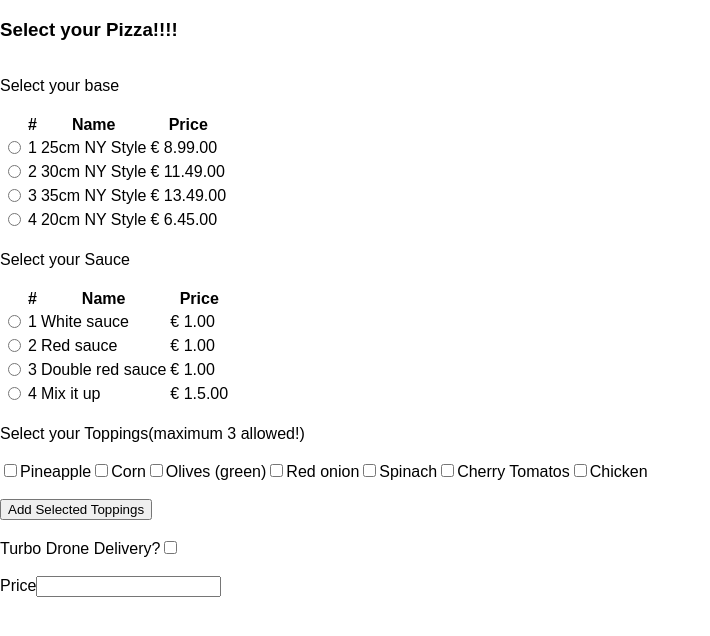
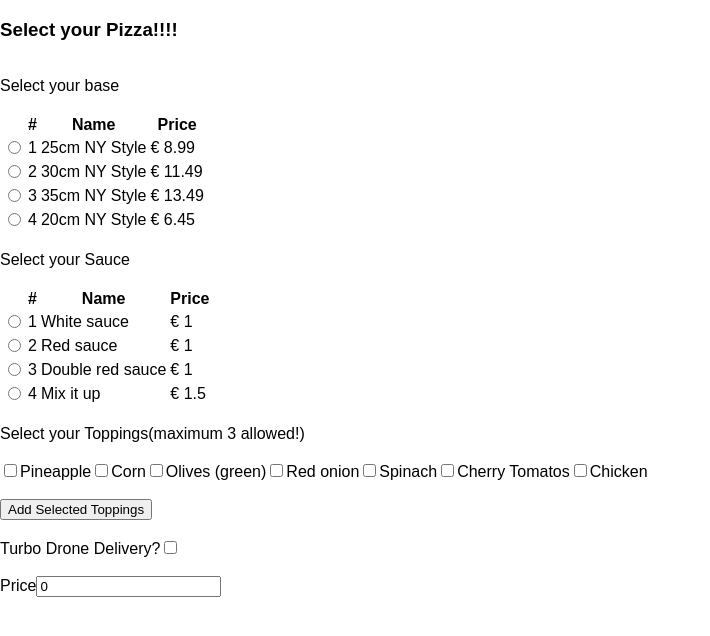
Before and after one commit to neenu-kurian/pizza-configurator-app, a React (Create React App) app: page / in a window 1280 px wide. Shown: the top 636 px of the page, without its empty margins (0-710 px from the left). Built offline with nearby package versions, Linux system fonts and the light colour scheme.

Commit message:
Added  Price calculateion

```diff
--- a/src/components/PizzaBase.js
+++ b/src/components/PizzaBase.js
@@ -57,7 +57,7 @@ class PizzaBase extends Component {
 
                                         <td>{pizzabase.id}</td>
                                         <td>{pizzabase.name}</td>
-                                        <td>&euro; {pizzabase.price}.00</td>
+                                        <td>&euro; {pizzabase.price}</td>
                                     </tr>
 
                                 </tbody>
--- a/src/components/PizzaPrice.js
+++ b/src/components/PizzaPrice.js
@@ -1,28 +1,26 @@
 import React, {Component} from 'react';
 import {connect} from 'react-redux'
-import { TotalPrice } from '../constants';
 
- class PizzaPrice extends Component{
-
+class PizzaPrice extends Component {
 
     render() {
 
-
+        const price = Number(this.props.PizzaSelected.baseprice) + Number(this.props.PizzaSelected.sauceprice) + Number(this.props.PizzaSelected.toppings.length * 0.50)
+        const turborprice = (0.1 * (Number(this.props.PizzaSelected.baseprice) + Number(this.props.PizzaSelected.sauceprice) + Number(this.props.PizzaSelected.toppings.length * 0.50)))
 
         return (
             <div>
                 <label className="price">Price</label>
-        <input className="priceinput" value={""} type={'text'}/>
+                {(this.props.PizzaSelected.turbodelivery)
+                    ? <input className="priceinput" value={Number(price + turborprice).toFixed(2)} type={'text'}/>
+                    : <input className="priceinput" value={price} type={'text'}/>}
             </div>
         )
     }
 }
 
 const mapStateToProps = (state) => {
-    return {
-      PizzaSelected:state.PizzaSelected
-    }
+    return {PizzaSelected: state.PizzaSelected}
 }
 
-
 export default connect(mapStateToProps)(PizzaPrice)
--- a/src/components/PizzaSauce.js
+++ b/src/components/PizzaSauce.js
@@ -57,7 +57,7 @@ class PizzaSauce extends Component {
 
                                         <td>{pizzasauce.id}</td>
                                         <td>{pizzasauce.name}</td>
-                                        <td>&euro; {pizzasauce.price}.00</td>
+                                        <td>&euro; {pizzasauce.price}</td>
                                     </tr>
 
                                 </tbody>
--- a/src/constants.js
+++ b/src/constants.js
@@ -47,6 +47,3 @@ export const toppings = [
     'Cherry Tomatos',
     'Chicken'
 ]
-
-
-export const TotalPrice=0;
--- a/src/reducers/PizzaSelected.js
+++ b/src/reducers/PizzaSelected.js
@@ -6,7 +6,7 @@ import {DELIVERY} from '../actions/types'
 const initialState = {
     base: " ",
     sauce: " ",
-    toppings: " ",
+    toppings:"",
     baseprice:" ",
     sauceprice:" ",
     turbodelivery:false
```
Lines whose indentation alone changed are shown as unchanged.
